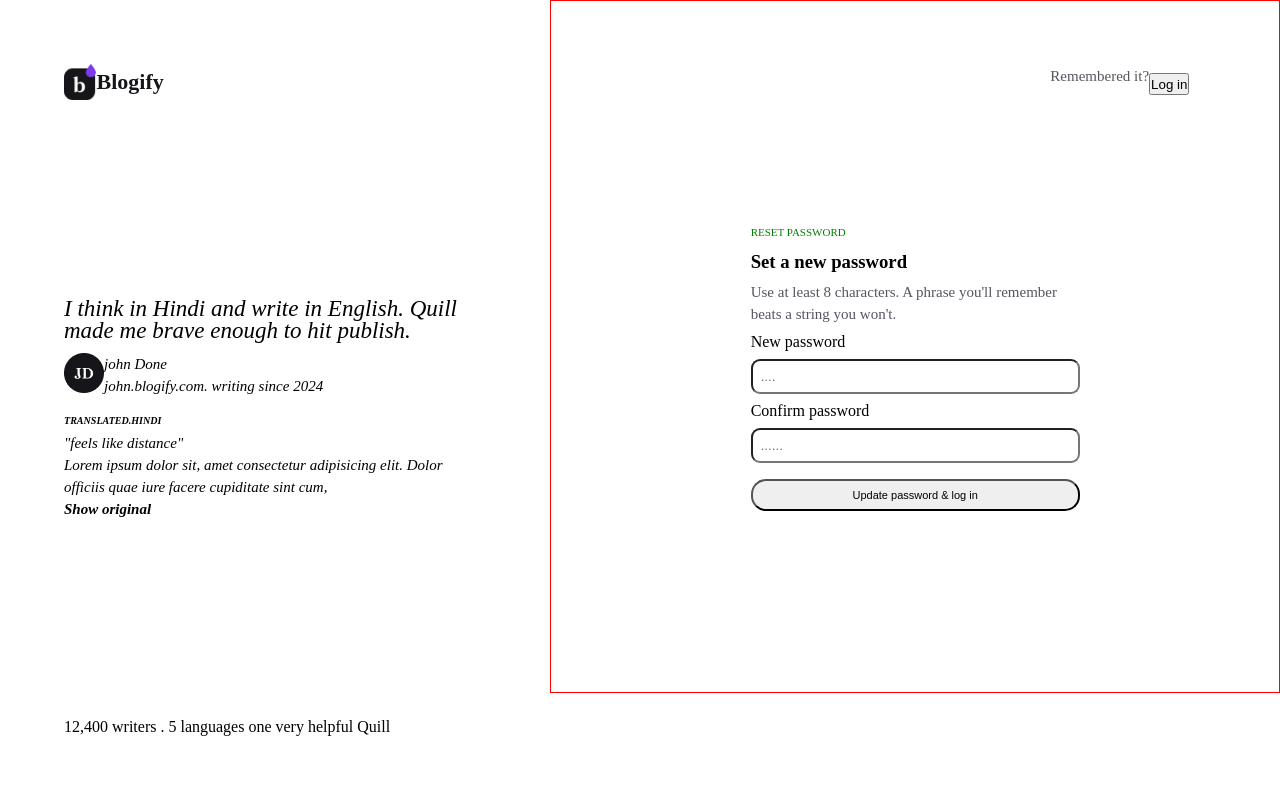
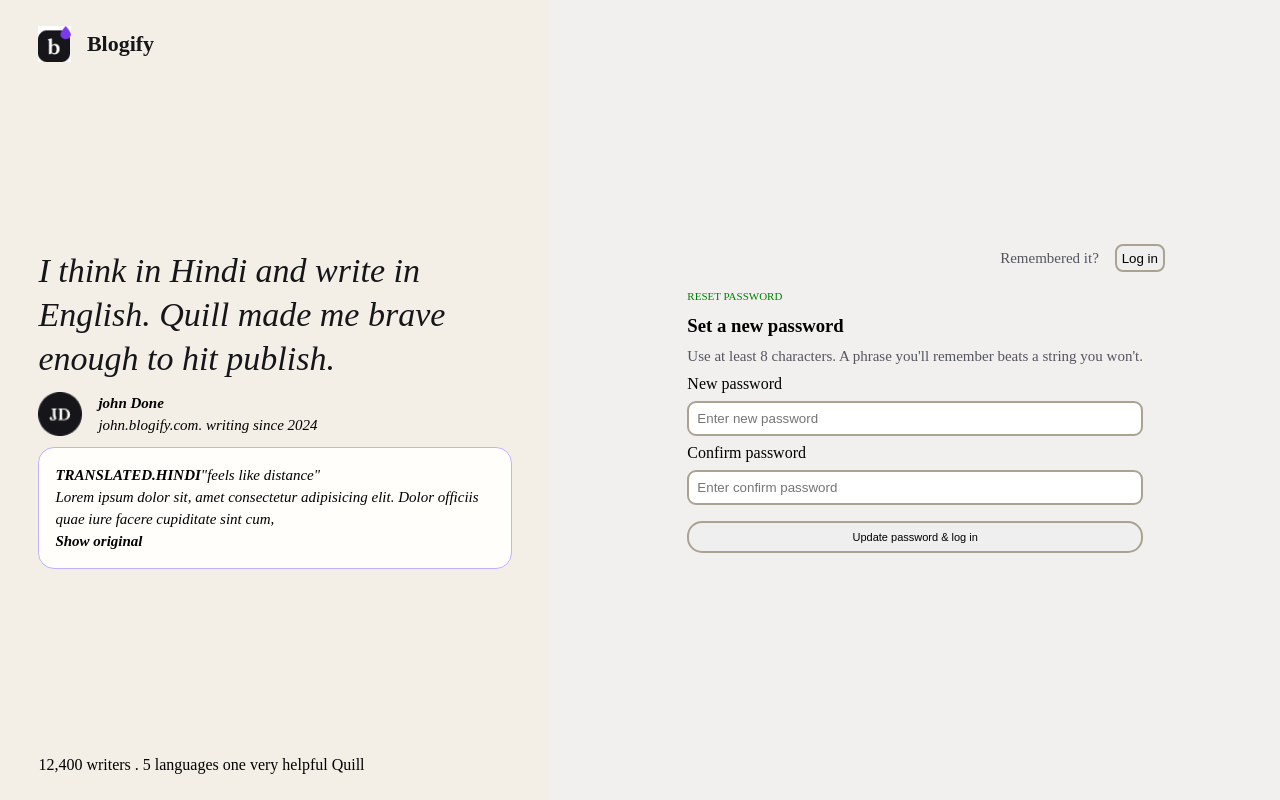
Before and after one commit to sahiba2503/currentProject, a React (Vite) app in the folder vite-project/: page / in a window 1280 px wide. Built offline with nearby package versions, Linux system fonts and the light colour scheme.

Commit message:
fixed  authentication page styles

```diff
--- a/vite-project/src/component/LeftAuthPage.jsx
+++ b/vite-project/src/component/LeftAuthPage.jsx
@@ -9,32 +9,28 @@ function leftsignup() {
         <strong>Blogify</strong>
       </div>
       <div className='ithinkContainer'>
-        <div>
+        <div className='IthinkHindi'>
           <p>
-            <i>
-              I think in Hindi and write in English. Quill made me brave enough
-              to hit publish.
-            </i>
+            I think in Hindi and write in English. Quill made me brave enough to
+            hit publish.
           </p>
         </div>
         <div className='jdContainer'>
+          <img src={Avatar} alt='Food' />
           <div>
-            <img src={Avatar} alt='Food' />
-          </div>
-          <div>
-            <p>john Done</p>
+            <strong>john Done</strong>
             <p>john.blogify.com. writing since 2024</p>
           </div>
         </div>
 
         <div className='translateContainer'>
-          <h6>TRANSLATED.HINDI</h6>
+          <strong>TRANSLATED.HINDI</strong>
           <i>"feels like distance"</i>
           <p>
             Lorem ipsum dolor sit, amet consectetur adipisicing elit. Dolor
             officiis quae iure facere cupiditate sint cum,{" "}
           </p>
-          <h4>Show original</h4>
+          <strong>Show original</strong>
         </div>
       </div>
       <div>
--- a/vite-project/src/component/SetNewPassword.jsx
+++ b/vite-project/src/component/SetNewPassword.jsx
@@ -20,9 +20,9 @@ function SetNewPassword() {
             you won't.
           </p>
           <lable>New password</lable>
-          <input type='password' placeholder='....' />
+          <input type='password' placeholder='Enter new password' />
           <lable>Confirm password</lable>
-          <input type='password' placeholder='......' />
+          <input type='password' placeholder='Enter confirm password' />
           <button>Update password & log in</button>
         </div>
       </div>
--- a/vite-project/src/component/auth.css
+++ b/vite-project/src/component/auth.css
@@ -1,36 +1,47 @@
+* {
+    box-sizing: border-box;
+}
 
 .rightPartAuth {
-    border: 1px solid red;
+    /* border: 1px solid red; */
     width: 57%;
     height: 100%;
-    padding: 5% 7%;
+    padding: 5% 9%;
     display: flex;
     flex-direction: column;
     justify-content: center;
     align-items: center;
 }
-.AuthContainer{
+
+.AuthContainer {
+    height: 100vh;
     display: flex;
     flex-direction: row;
+    background-color: #f1f0ef;
 }
-.blogifyContainer{
+
+.blogifyContainer {
     display: flex;
     flex-direction: row;
     justify-content: left;
     align-items: center;
 
 }
-.blogifyContainer img{
-    height: 36px ;
+
+.blogifyContainer img {
     height: 36px;
+    height: 36px;
+    margin-right: 1rem;
 }
-.blogifyContainer strong{
+
+.blogifyContainer strong {
     font-size: 22px;
     line-height: 32px;
     font-weight: 600;
-    color:#16161A;
+    color: #16161A;
 }
-.ithinkContainer{
+
+.ithinkContainer {
     width: 100%;
     font-size: 23px;
     line-height: 22px;
@@ -40,18 +51,30 @@
     flex-direction: column;
     justify-content: space-between;
 }
-.jdContainer{
+
+.jdContainer {
     display: flex;
     flex-direction: row;
     font-size: 15px;
     line-height: 22px;
     margin: 11px 0;
+
 }
-.translateContainer{
+
+.jdContainer img {
+    margin-right: 1rem;
+}
+
+.translateContainer {
+    border: 1px solid #C4B0FF;
     font-size: 15px;
     line-height: 22px;
+    border-radius: 1rem;
+    background-color: #FFFEFB;
+    padding: 1rem;
 }
-.alreadyContainer{
+
+.alreadyContainer {
     font-size: 13px;
     margin-bottom: 1rem;
     display: flex;
@@ -60,80 +83,129 @@
     align-items: center;
     text-align: right;
 }
-.alreadyContainer button{
+
+.alreadyContainer button {
+    border: 2px solid #aaa392;
     border-radius: 1rem;
     margin-left: 1rem;
     padding: 0.2rem 0.5rem;
 }
-    .claimContainer p{
+
+.claimContainer {
+    width: 100%;
+
+}
+
+.claimContainer p {
     font-size: 11px;
     margin: 9px 0;
 }
-    .claimContainer label{
+
+.claimContainer label {
     font-size: 14px;
 }
-    .claimContainer input{
+
+.claimContainer input {
+    border: 2px solid #aaa392;
     padding: 0.5rem;
     margin-bottom: 0.5rem;
     width: 100%;
+    border-radius: 0.5rem;
 }
-    .claimbtn button{
+
+.claimbtn button {
+    border: 2px solid #aaa392;
     width: 100%;
     padding: 0.5rem;
     border-radius: 1rem;
     margin-top: 1rem;
+
 }
-    .claimbtn p{
-        font-size: 11px ;
+
+.claimbtn p {
+    font-size: 11px;
     margin-top: 1rem;
 }
-.createbtn{
+
+.createbtn {
     background-color: black;
-    color:white;
+    color: white;
 }
-.leftAuthenPart{
+
+.leftAuthenPart {
+    /* height: 100%; */
+    /* height: calc(100vh - 4%); */
     height: 100vh;
     width: 43%;
-     padding: 5%;
+    padding: 2% 3%;
     display: flex;
     flex-direction: column;
     justify-content: space-between;
+    background-color: #F3EFE6;
 }
-.formremember{
+
+.formremember {
     width: 100%;
     height: 38px;
     display: flex;
     flex-direction: row;
     justify-content: right;
+    align-items: center;
 }
 
-.formContainer{
+.formremember button {
+    border: 2px solid #aaa392;
+    padding: 0.3rem;
+    margin-left: 1rem;
+    border-radius: 0.5rem;
+}
+
+.formContainer {
     display: flex;
     flex-direction: column;
     justify-content: left;
-    padding: 20%;
+
 }
-.rightPartAuth p{
+
+.rightPartAuth p {
     font-size: 15px;
-    color:#55555F;
+    color: #55555F;
     font-weight: 400;
     line-height: 22px;
 }
-.formContainer p,input,label,button{
+
+.formContainer p,
+input,
+label,
+button {
     margin: 0.5rem 0;
 }
-.formContainer input{
+
+.formContainer input {
+    border: 2px solid #aaa392;
     padding: 0.5rem;
     border-radius: 9px;
 }
-.formContainer button{
+
+.formContainer button {
+    border: 2px solid #aaa392;
     padding: 0.5rem;
     text-align: center;
     border-radius: 15px;
     font-size: 11px;
 }
-.formContainer label{
+
+.formContainer label {
     font-size: 14px;
     font-weight: 500;
-    color:#16161A;
+    color: #16161A;
 }
+
+.IthinkHindi {
+    width: 100%;
+    font-size: 34px;
+    line-height: 44px;
+    font-style: italic;
+    font-weight: 400;
+    color: #16161A;
+}
```
Lines whose indentation alone changed are shown as unchanged.
